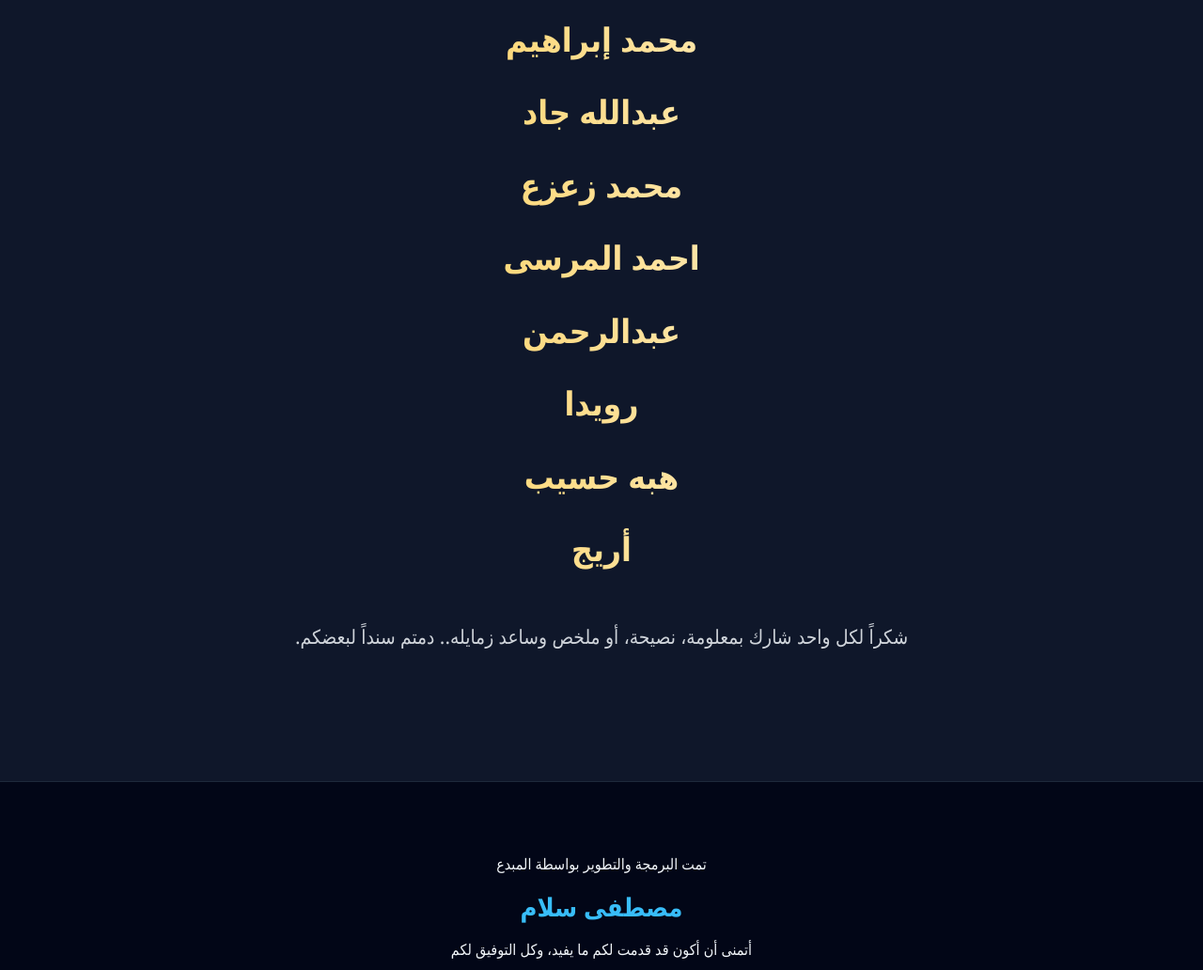
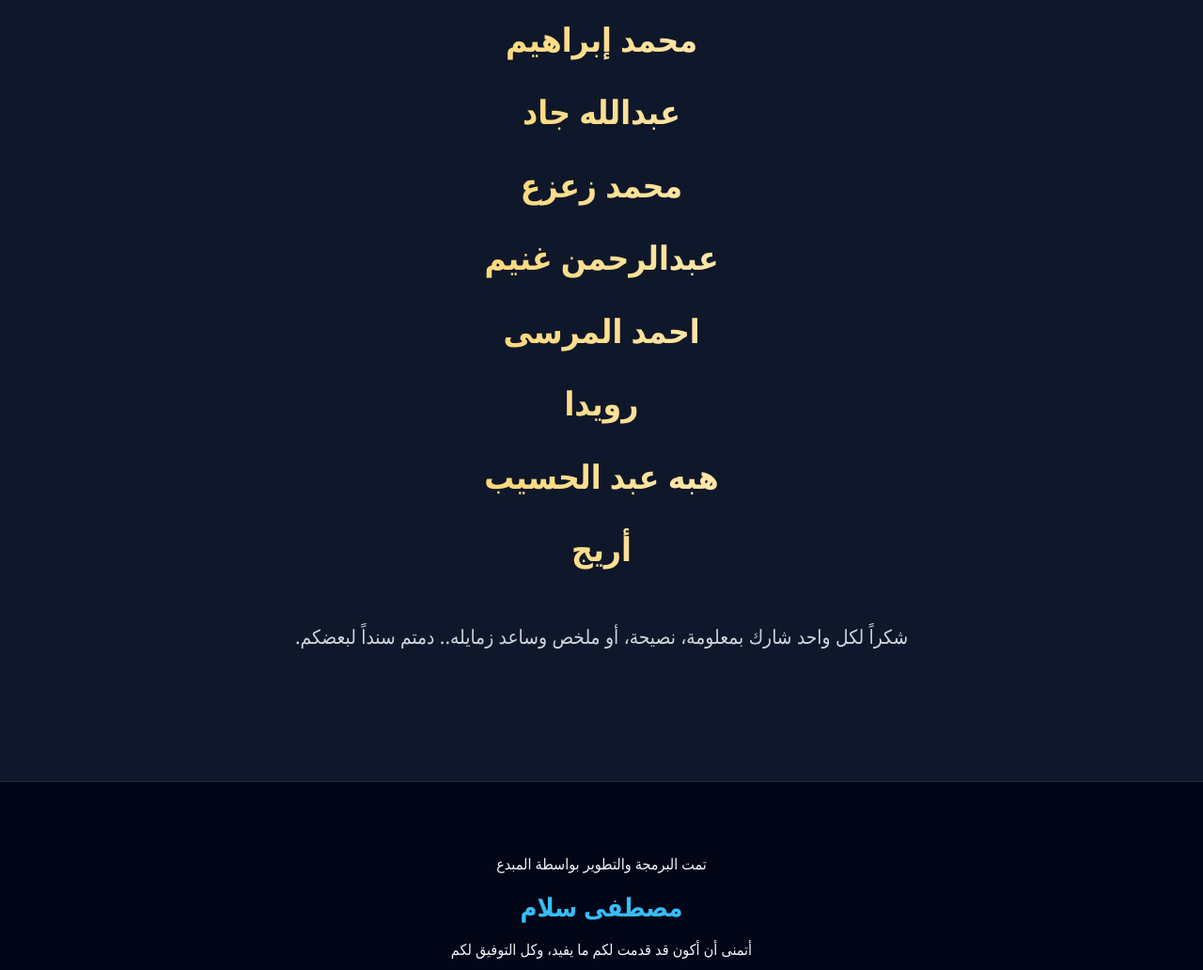
Before and after one commit to mostafasalam447-collab/final, a plain HTML site: page index.html in a window 1280 px wide. Shown: the part 1429-2461 px from the top of the page at 94% size. Drawn offline with Linux system fonts and the light colour scheme.

Commit message:
Update index.html

```diff
--- a/index.html
+++ b/index.html
@@ -119,10 +119,10 @@
         <li class="name-item">محمد إبراهيم</li>
         <li class="name-item">عبدالله جاد</li>
         <li class="name-item">محمد زعزع</li>
+        <li class="name-item"> عبدالرحمن غنيم</li>
         <li class="name-item">احمد المرسى</li>
-        <li class="name-item">عبدالرحمن</li>
         <li class="name-item">رويدا</li>
-        <li class="name-item">هبه حسيب</li>
+        <li class="name-item">هبه عبد الحسيب</li>
 <li class="name-item">أريج</li>
     </ul>
 
```
